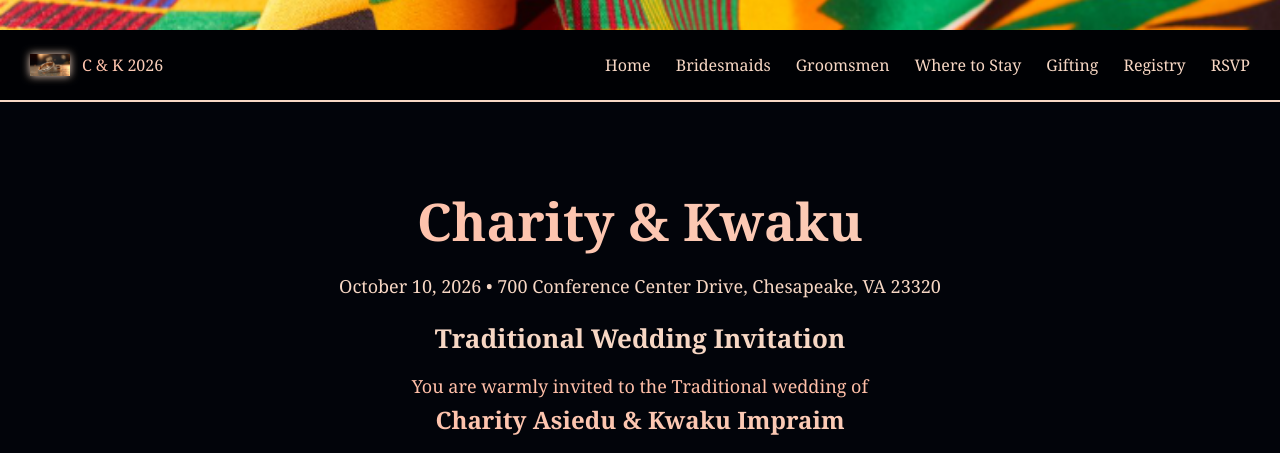
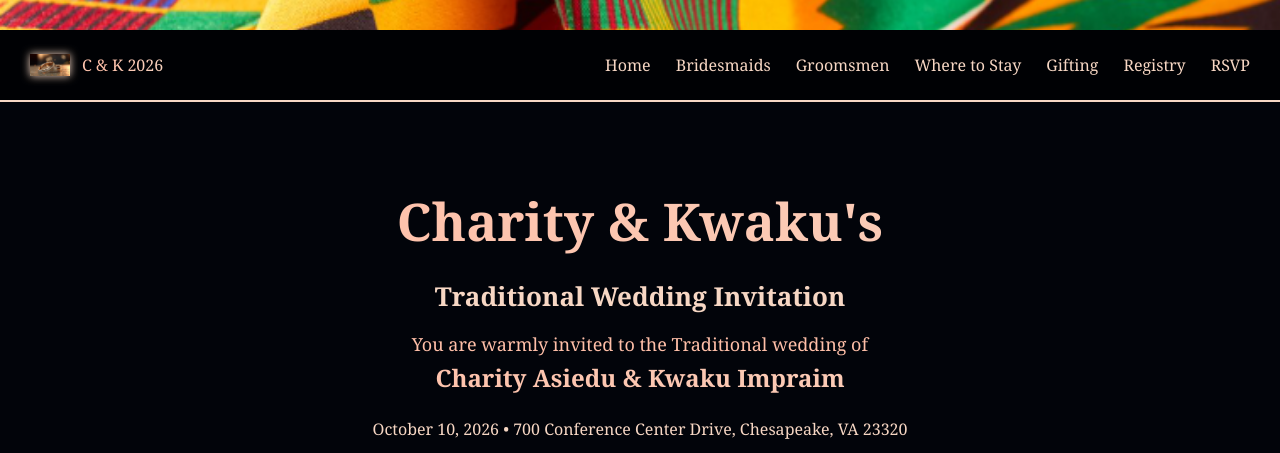
Before and after one commit to Mystical442/My-wedding-new, a plain HTML site: page index.html in a window 1280 px wide. Shown: the top 453 px of the page. Drawn offline with Linux system fonts and the light colour scheme.

Commit message:
Update wedding title and venue in index.html

```diff
--- a/index.html
+++ b/index.html
@@ -37,12 +37,12 @@
 
   <!-- HERO SECTION -->
   <section id="home" class="hero fade-in">
-    <h1 class="title shimmer">Charity & Kwaku</h1>
-    <p class="subtitle">October 10, 2026 • 700 Conference Center Drive, Chesapeake, VA 23320</p>
+    <h1 class="title shimmer">Charity & Kwaku's</h1>
     <div class="invitation-text fade-in">
   <h2 class="invite-title">Traditional Wedding Invitation</h2>
   <p class="invite-subtitle">You are warmly invited to the Traditional wedding of</p>
   <h3 class="invite-names">Charity Asiedu & Kwaku Impraim</h3>
+  <p class="invite-venue">October 10, 2026 • 700 Conference Center Drive, Chesapeake, VA 23320</p>
 </div>
 
     <!-- COUNTDOWN -->
```
